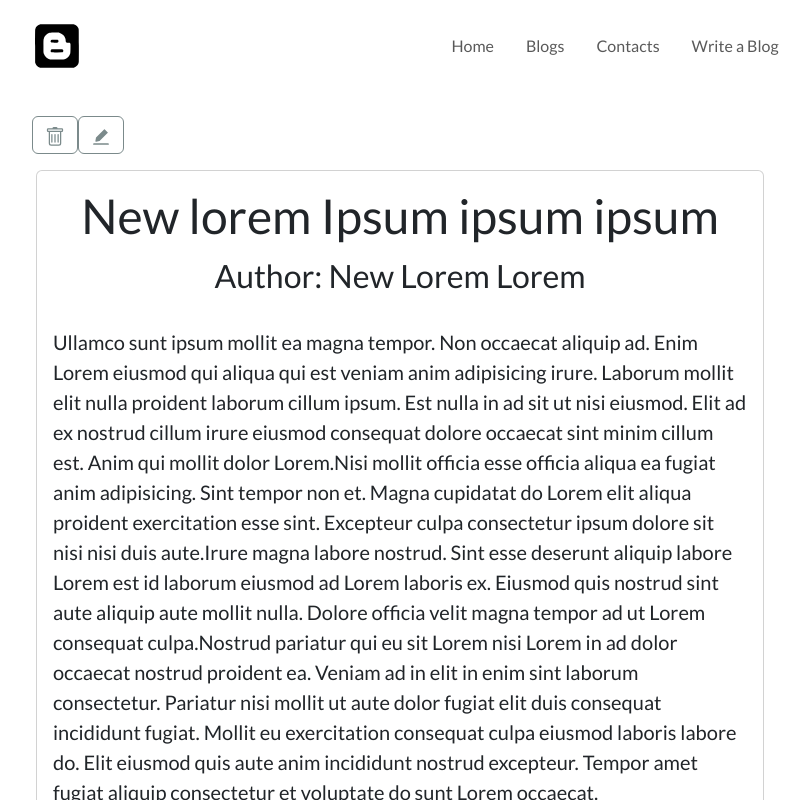
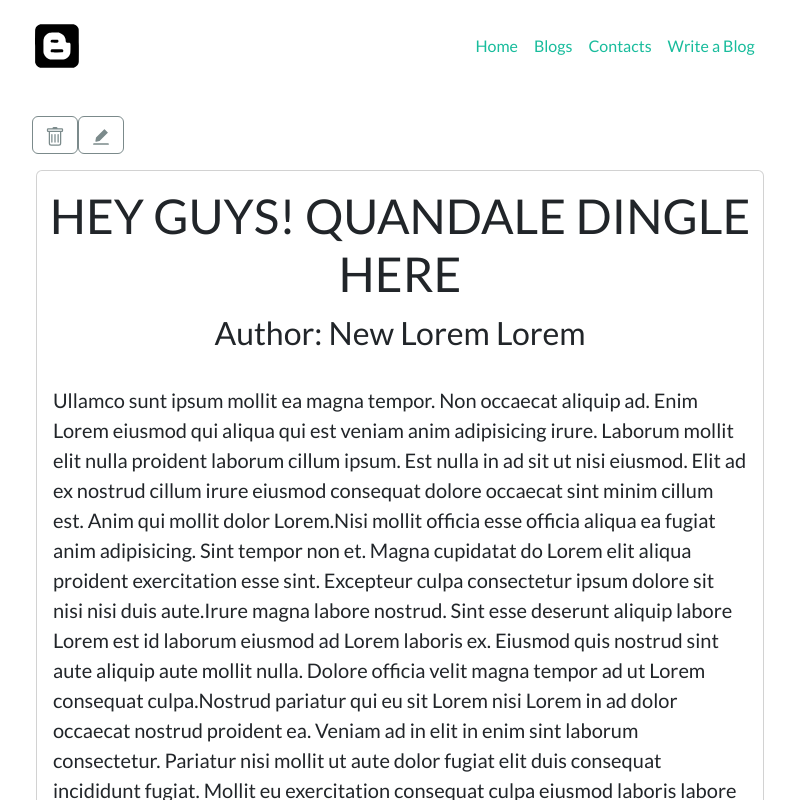
Before and after one commit to Meedux/nextjs_blog-app, a Next.js app: page /blogs/2 in a window 1280 px wide. Shown: the top 800 px of the page, without its empty margins (50-859 px from the left). Built offline with nearby package versions, Linux system fonts and the light colour scheme; data requests are answered from the project's data file.

Commit message:
fixed the editing and updating the blog

```diff
--- a/app/db/db.json
+++ b/app/db/db.json
@@ -2,70 +2,51 @@
   "blog": [
     {
       "id": 2,
-      "Title": "New lorem Ipsum ipsum ipsum",
+      "Title": "HEY GUYS! QUANDALE DINGLE HERE",
       "description": "lorem ipsum lmao",
       "author": "New Lorem Lorem",
       "paragraph": "Ullamco sunt ipsum mollit ea magna tempor. Non occaecat aliquip ad. Enim Lorem eiusmod qui aliqua qui est veniam anim adipisicing irure. Laborum mollit elit nulla proident laborum cillum ipsum. Est nulla in ad sit ut nisi eiusmod. Elit ad ex nostrud cillum irure eiusmod consequat dolore occaecat sint minim cillum est. Anim qui mollit dolor Lorem.Nisi mollit officia esse officia aliqua ea fugiat anim adipisicing. Sint tempor non et. Magna cupidatat do Lorem elit aliqua proident exercitation esse sint. Excepteur culpa consectetur ipsum dolore sit nisi nisi duis aute.Irure magna labore nostrud. Sint esse deserunt aliquip labore Lorem est id laborum eiusmod ad Lorem laboris ex. Eiusmod quis nostrud sint aute aliquip aute mollit nulla. Dolore officia velit magna tempor ad ut Lorem consequat culpa.Nostrud pariatur qui eu sit Lorem nisi Lorem in ad dolor occaecat nostrud proident ea. Veniam ad in elit in enim sint laborum consectetur. Pariatur nisi mollit ut aute dolor fugiat elit duis consequat incididunt fugiat. Mollit eu exercitation consequat culpa eiusmod laboris labore do. Elit eiusmod quis aute anim incididunt nostrud excepteur. Tempor amet fugiat aliquip consectetur et voluptate do sunt Lorem occaecat.",
       "comments": [],
-      "key": "hb817whlvo"
+      "key": "g0j3ltfc7w"
     },
     {
       "id": 3,
-      "Title": "lorem Ipsum",
+      "Title": "NEW TITLE LMAO",
       "description": "lorem ipsum lmao",
       "author": "Lorem Lorem",
       "paragraph": "Ullamco sunt ipsum mollit ea magna tempor. Non occaecat aliquip ad. Enim Lorem eiusmod qui aliqua qui est veniam anim adipisicing irure. Laborum mollit elit nulla proident laborum cillum ipsum. Est nulla in ad sit ut nisi eiusmod. Elit ad ex nostrud cillum irure eiusmod consequat dolore occaecat sint minim cillum est. Anim qui mollit dolor Lorem.Nisi mollit officia esse officia aliqua ea fugiat anim adipisicing. Sint tempor non et. Magna cupidatat do Lorem elit aliqua proident exercitation esse sint. Excepteur culpa consectetur ipsum dolore sit nisi nisi duis aute.Irure magna labore nostrud. Sint esse deserunt aliquip labore Lorem est id laborum eiusmod ad Lorem laboris ex. Eiusmod quis nostrud sint aute aliquip aute mollit nulla. Dolore officia velit magna tempor ad ut Lorem consequat culpa.Nostrud pariatur qui eu sit Lorem nisi Lorem in ad dolor occaecat nostrud proident ea. Veniam ad in elit in enim sint laborum consectetur. Pariatur nisi mollit ut aute dolor fugiat elit duis consequat incididunt fugiat. Mollit eu exercitation consequat culpa eiusmod laboris labore do. Elit eiusmod quis aute anim incididunt nostrud excepteur. Tempor amet fugiat aliquip consectetur et voluptate do sunt Lorem occaecat.",
-      "comments": [
-        {
-          "commentID": 1,
-          "username": "lorem",
-          "date_of_comment": "6-5-2022",
-          "comment": "Ut consectetur elit dolor incididunt Lorem. Commodo excepteur Lorem aute ad mollit enim consequat sit aliquip aliqua elit nulla amet non. Excepteur minim Lorem voluptate sit. Ipsum culpa excepteur cupidatat ullamco. Mollit culpa officia ad id officia incididunt adipisicing velit ipsum ad magna fugiat qui. Ea exercitation excepteur adipisicing enim aliquip ea. Culpa et adipisicing deserunt id."
+      "comments": [],
+      "key": "yyjssbl5vp"
     },
     {
-          "commentID": 2,
-          "username": "lorem",
-          "date_of_comment": "6-5-2022",
-          "comment": "Ut consectetur elit dolor incididunt Lorem. Commodo excepteur Lorem aute ad mollit enim consequat sit aliquip aliqua elit nulla amet non. Excepteur minim Lorem voluptate sit. Ipsum culpa excepteur cupidatat ullamco. Mollit culpa officia ad id officia incididunt adipisicing velit ipsum ad magna fugiat qui. Ea exercitation excepteur adipisicing enim aliquip ea. Culpa et adipisicing deserunt id."
+      "id": 4
     },
     {
-          "commentID": 3,
-          "username": "lorem",
-          "date_of_comment": "6-5-2022",
-          "comment": "Ut consectetur elit dolor incididunt Lorem. Commodo excepteur Lorem aute ad mollit enim consequat sit aliquip aliqua elit nulla amet non. Excepteur minim Lorem voluptate sit. Ipsum culpa excepteur cupidatat ullamco. Mollit culpa officia ad id officia incididunt adipisicing velit ipsum ad magna fugiat qui. Ea exercitation excepteur adipisicing enim aliquip ea. Culpa et adipisicing deserunt id."
+      "id": "57fcl2rcjcj1d2jwu57n",
+      "Title": "WHATSUPGUYSQUANDALEDINGLEHERE",
+      "description": "I WANNA TAKE A PIC WITH CARDI B INSIDE CARDIGAN",
+      "author": "GOOFY AHH UNCLE PRODUCTIONS",
+      "paragraph": "MY ASIAN BROTHER QUANLINGLINGDINGLE PUT ILLEGAL SUBSTANCES TO MY RAMEN AND I DIED",
+      "comments": [],
+      "key": "r08ojywymb"
     },
     {
-          "commentID": 4,
-          "username": "lorem",
-          "date_of_comment": "6-5-2022",
-          "comment": "Ut consectetur elit dolor incididunt Lorem. Commodo excepteur Lorem aute ad mollit enim consequat sit aliquip aliqua elit nulla amet non. Excepteur minim Lorem voluptate sit. Ipsum culpa excepteur cupidatat ullamco. Mollit culpa officia ad id officia incididunt adipisicing velit ipsum ad magna fugiat qui. Ea exercitation excepteur adipisicing enim aliquip ea. Culpa et adipisicing deserunt id."
+      "id": "oz77l2314p1gjbo5ossc",
+      "Title": "WHATSUPGUYSQUANDALEDINGLEHERE",
+      "description": "I WANNA TAKE A PIC WITH CARDI B INSIDE CARDIGAN",
+      "author": "GOOFY AHH UNCLE PRODUCTIONS",
+      "paragraph": "MY ASIAN BROTHER QUANLINGLINGDINGLE PUT ILLEGAL SUBSTANCES TO MY RAMEN AND I DIED",
+      "comments": [],
+      "key": "2qu9padb1f"
     },
     {
-          "commentID": 5,
-          "username": "lorem",
-          "date_of_comment": "6-5-2022",
-          "comment": "Ut consectetur elit dolor incididunt Lorem. Commodo excepteur Lorem aute ad mollit enim consequat sit aliquip aliqua elit nulla amet non. Excepteur minim Lorem voluptate sit. Ipsum culpa excepteur cupidatat ullamco. Mollit culpa officia ad id officia incididunt adipisicing velit ipsum ad magna fugiat qui. Ea exercitation excepteur adipisicing enim aliquip ea. Culpa et adipisicing deserunt id."
-        },
-        {
-          "commentID": "d1t1rhcpnfgqb35ctl71",
-          "username": "Generic Name",
-          "date_of_comment": "6-11-2022",
-          "comment": "Wao Nice Post Grape"
-        },
-        {
-          "commentID": "xzh2clwo7o4htvwmfwvk",
-          "username": "Generic Name",
-          "date_of_comment": "6-11-2022",
-          "comment": "Wao Nice Post Grape"
-        },
-        {
-          "commentID": "1hzcxt2l32fim76v18h7",
-          "username": "Test Name",
-          "date_of_comment": "6-11-2022",
-          "comment": "Test Comment"
-        }
-      ],
-      "secret_key": 1234
+      "id": "qxphwr58lqmgdnuzrnml",
+      "Title": "WHATSUPGUYSQUANDALEDINGLEHERE",
+      "description": "I WANNA TAKE A PIC WITH CARDI B INSIDE CARDIGAN",
+      "author": "GOOFY AHH UNCLE PRODUCTIONS",
+      "paragraph": "MY ASIAN BROTHER QUANLINGLINGDINGLE PUT ILLEGAL SUBSTANCES TO MY RAMEN AND I DIED",
+      "comments": [],
+      "key": "00j070izlz"
     }
   ]
 }
--- a/app/redux/slice.js
+++ b/app/redux/slice.js
@@ -11,6 +11,7 @@ export const blogSlice = createSlice({
     reducers: {
         addblog: (state, action) => {
             axios.post('http://localhost:1000/blog', action.payload.blog)
+
 
             const newBlogs = state.blogs;
 
--- a/components/Navbar.jsx
+++ b/components/Navbar.jsx
@@ -12,12 +12,27 @@ const NavigationBar = () => {
                   <Navbar.Toggle aria-controls="basic-navbar-nav" />
                   <Navbar.Collapse id="basic-navbar-nav">
                   <Nav className="mx-auto">
-                      <Nav.Link style={{ textDecoration: 'none'}} className="me-3" href="/">
-                        Home
-                        </Nav.Link>
-                      <Nav.Link style={{ textDecoration: 'none'}} className="me-3" href="/blogs">Blogs</Nav.Link>
-                      <Nav.Link style={{ textDecoration: 'none'}} className="me-3" href="contacts">Contacts</Nav.Link>
-                      <Nav.Link style={{ textDecoration: 'none'}} className="me-3" href="write">Write a Blog</Nav.Link>
+                      <Link href="/">
+                        <a style={{ textDecoration: 'none'}} className="me-3" >
+                          Home
+                        </a>
+                      </Link>
+                      <Link  href="/blogs">
+                        <a style={{ textDecoration: 'none'}} className="me-3">
+
+                          Blogs
+                        </a>
+                      </Link>
+                      <Link  href="contacts">
+                        <a style={{ textDecoration: 'none'}} className="me-3">
+                          Contacts
+                        </a>
+                      </Link>
+                      <Link href="write">
+                        <a style={{ textDecoration: 'none'}} className="me-3" >
+                          Write a Blog
+                        </a>
+                      </Link>
                   </Nav>
               </Navbar.Collapse>
           </Container>
--- a/pages/blogs/[id].js
+++ b/pages/blogs/[id].js
@@ -58,8 +58,8 @@ const BlogPage = ({ data }) => {
   }
 
   function updateBlog(e){
-      dispatch(changeEditState({payload: { editState: true, editBlog: data }}))
-      Router.push('/write')
+      dispatch(changeEditState({editState: true, editBlog: data }))
+      Router.push('../write')
   }
 
 
```
Also changed, not shown: pages/write.js (+11 -14 lines). Lines whose indentation alone changed are shown as unchanged.
